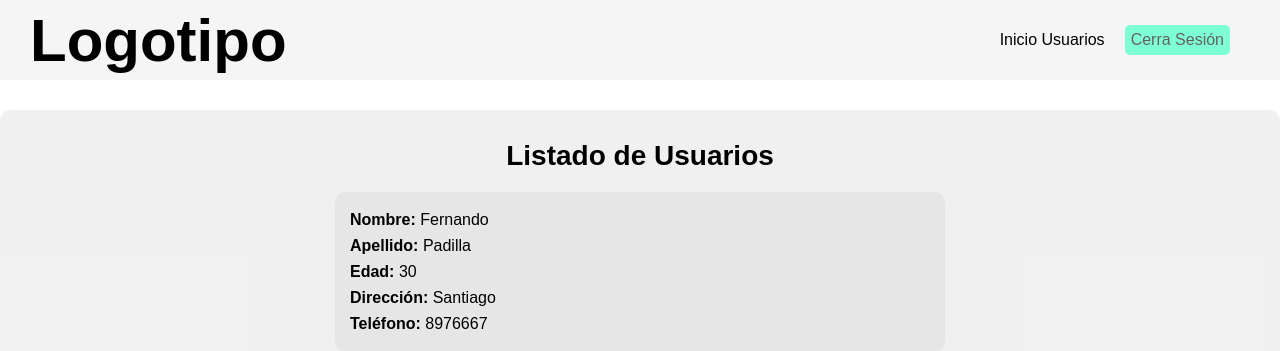
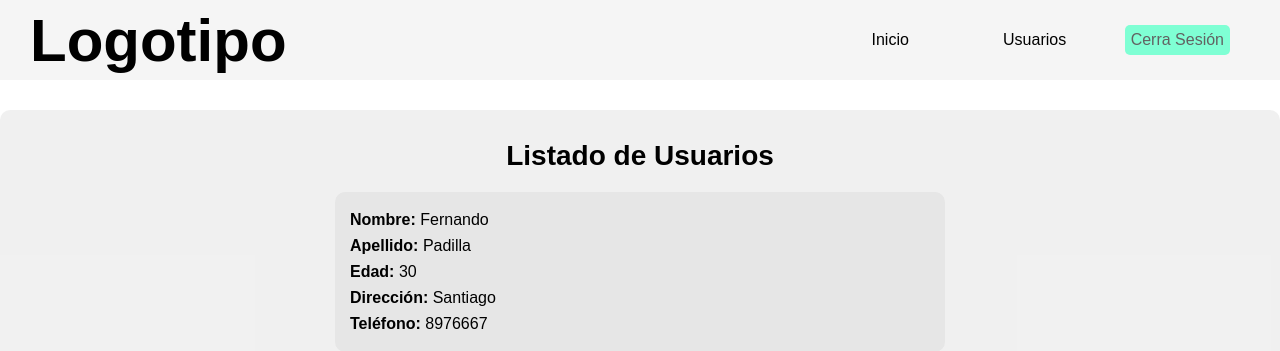
Before and after one commit to ferslort/Iteraci-n3, a Django app: page /user/ in a window 1280 px wide. Shown: the top 351 px of the page. Run offline with Django 4.2, Linux system fonts and the light colour scheme; data comes from the database, SQL or seed files in the repository.

Commit message:
update: app/static/css/styles.css

```diff
--- a/app/static/css/styles.css
+++ b/app/static/css/styles.css
@@ -19,6 +19,16 @@ body {
 a {
   text-decoration: none;
   color: black;
+  margin: 0 2rem;
+  padding: 1rem;
+  min-width: 100px;
+  display: inline-block;
+  text-align: center;
+}
+
+a:hover {
+  background-color: aquamarine;
+  border-radius: .5rem;
 }
 
 header {
```
